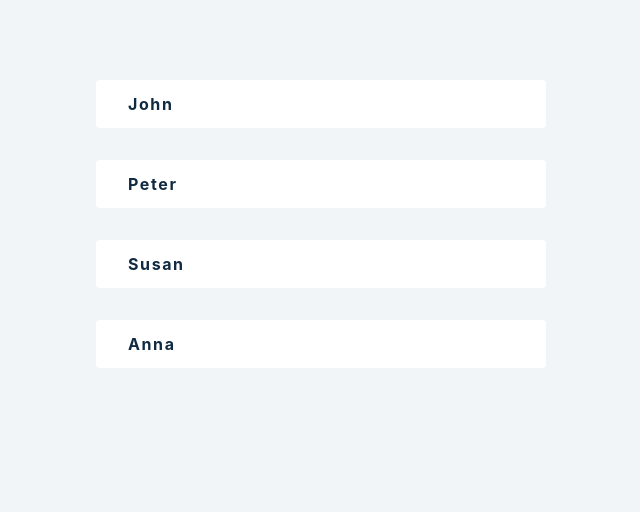
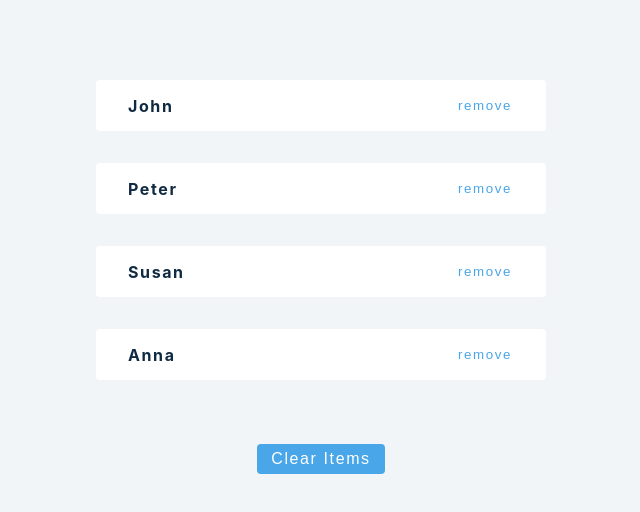
Before and after one commit to binarypsilocybin/react-advanced-2020, a React (Create React App) app: page / in a window 1280 px wide. Shown: the top 512 px of the page, without its empty margins (319-959 px from the left). Built offline with nearby package versions, Linux system fonts and the light colour scheme.

Commit message:
New filter

```diff
--- a/src/tutorial/1-useState/setup/3-useState-array.js
+++ b/src/tutorial/1-useState/setup/3-useState-array.js
@@ -3,6 +3,10 @@ import { data } from "../../../data";
 
 const UseStateArray = () => {
   const [people, setPeople] = useState(data);
+  const removeItem = (id) => {
+    let newPeople = people.filter((person) => person.id !== id);
+    setPeople(newPeople);
+  };
   return (
     <>
       {people.map((person) => {
@@ -11,9 +15,13 @@ const UseStateArray = () => {
         return (
           <div key={id} className="item">
             <h4>{name}</h4>
+            <button onClick={() => removeItem(id)}>remove</button>
           </div>
         );
       })}
+      <button className="btn" onClick={() => setPeople([])}>
+        clear items
+      </button>
     </>
   );
 };
```
